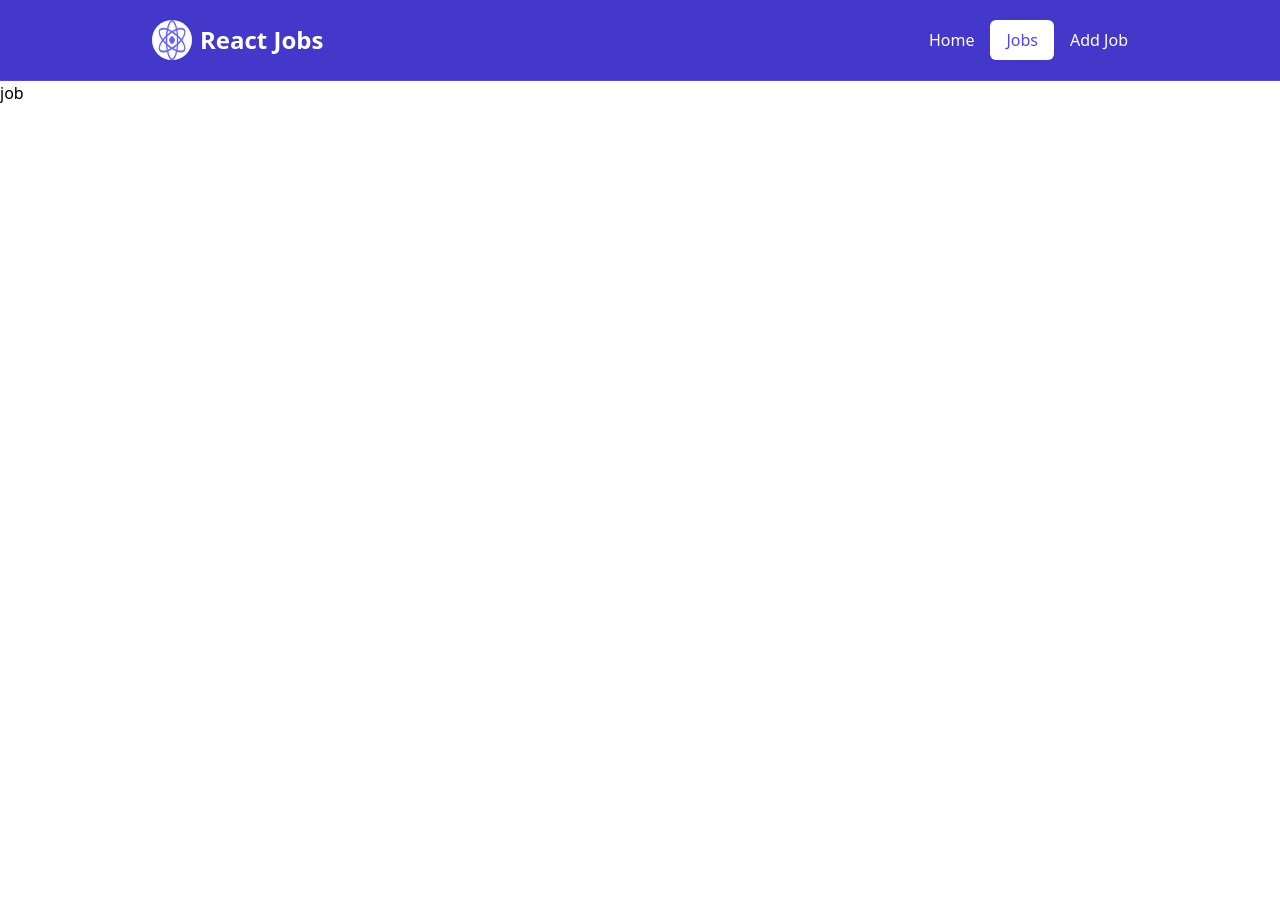
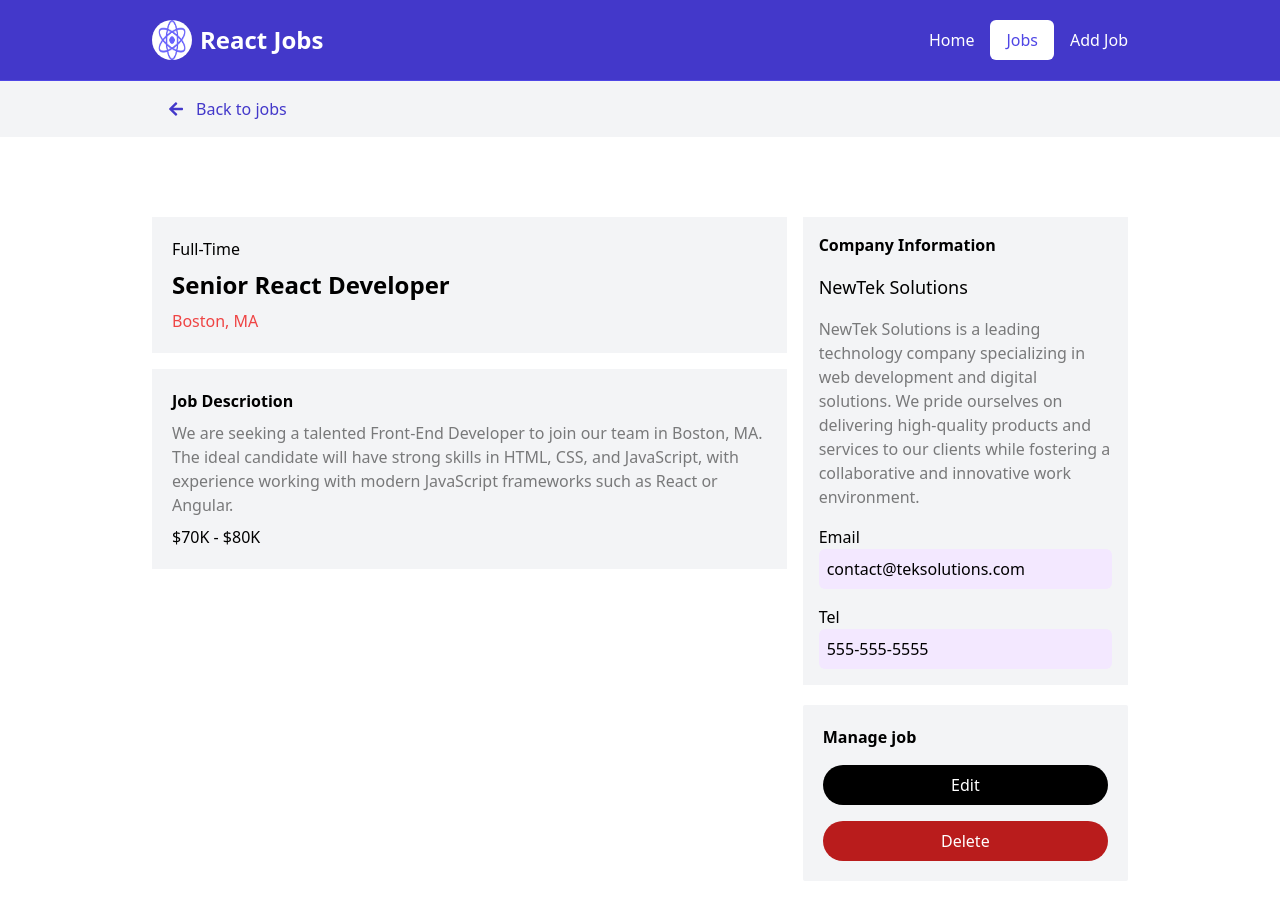
Before and after one commit to Usman-Click/React-cheat-sheet, a React (Vite) app: page /jobs/1 in a window 1280 px wide. Shown: the top 900 px of the page. Before the commit the page ends 800 px from the top, so only its background shows below. Built offline with nearby package versions, Linux system fonts and the light colour scheme; data requests are answered from the project's data file.

Commit message:
fetch job page (react router dom data loader)

```diff
--- a/src/components/JobListing.jsx
+++ b/src/components/JobListing.jsx
@@ -2,8 +2,6 @@ import React from 'react'
 import {FaMapMarker} from 'react-icons/fa'
 import { useState } from 'react';
 import { Link } from 'react-router-dom';
-
-
 
 
 function JobCard({id, type, title, description, location, salary}) {
@@ -44,7 +42,7 @@ function JobCard({id, type, title, description, location, salary}) {
                         <h4>{location}</h4>
                         </div>
 
-                        <Link to={`jobs/${id}`} className="text-white bg-indigo-500 rounded-md py-2 px-4 hover:opacity-50">
+                        <Link to={`/jobs/${id}`} className="text-white bg-indigo-500 rounded-md py-2 px-4 hover:opacity-50">
                           Apply</Link>
 
                     </div>
--- /dev/null
+++ b/src/components/ManageJob.jsx
@@ -0,0 +1,16 @@
+import React from 'react'
+
+function ManageJob() {
+  return (
+    <>
+      <div className="bg-gray-100 rounded-sm space-y-4 p-5">
+        <h1 className="font-bold">Manage job</h1>
+        <button className='rounded-full bg-black text-white p-2 w-full'>Edit</button>
+        <button className='rounded-full bg-red-700 text-white p-2 w-full'>Delete</button>
+
+      </div>
+    </>
+  )
+}
+
+export default ManageJob
--- a/src/pages/JobPage.jsx
+++ b/src/pages/JobPage.jsx
@@ -1,19 +1,75 @@
 import React from 'react'
-import { useParams } from 'react-router-dom'
+import { useParams, useLoaderData } from 'react-router-dom'
 import { useState } from 'react'
+import { FaArrowLeft } from 'react-icons/fa'
+import ManageJob from '../components/ManageJob'
+import { Link } from 'react-router-dom'
 
 function JobPage() {
 
     const {id} = useParams();
+    const job = useLoaderData()
 
   return (
-    <div>job</div>
+    <>
+
+    <div className=" bg-gray-100">
+      <div className="container mx-auto flex p-4 text-indigo-700 space-x-3 items-center">
+       <Link to="/jobs"> <FaArrowLeft /> </Link>
+        <h3>Back to jobs</h3>
+      </div>
+    </div>
+
+    <div className="flex justify-between container mx-auto my-20 space-x-4 items-start">
+
+      {/* Left side */}
+      <div className="flex-1 flex-col space-y-4">
+
+        <div className="p-5 bg-gray-100 space-y-2">
+          <h1>{job.type}</h1>
+          <h5 className=' text-2xl font-bold'>{job.title}</h5>
+          <h5 className='text-red-500'>{job.location}</h5>
+          </div>
+
+          <div className="p-5 bg-gray-100 space-y-2">
+          <h1 className='font-bold'>Job Descriotion</h1>
+          <h5 className='opacity-50 text-base'>{job.description}</h5>
+          <h5 className=''>{job.salary}</h5>
+        </div>
+
+      </div>
+
+      {/* Right side */}
+      <div className='w-1/3 space-y-5'>
+
+      <div className=' bg-gray-100 p-4 space-y-4'>
+        <h1 className='font-bold'>Company Information</h1>
+        <h1 className='text-lg'>{job.company.name}</h1>
+        <p className='opacity-50 text-base'>{job.company.description}</p>
+        <div>
+         <label>Email</label>
+         <h5 className='p-2 bg-purple-100 rounded-md'>{job.company.contactEmail}</h5>
+        </div>
+        <div>
+          <label>Tel</label>
+         <h5 className='p-2 bg-purple-100 rounded-md'>{job.company.contactPhone}</h5>
+        </div>
+      </div>
+
+      <ManageJob />
+
+      </div>
+
+    </div>
+
+
+    </>
   )
 }
 
 const jobLoader = async ({params}) => {
     const req = await fetch (`http://localhost:5000/jobs/${params.id}`)
-    const res = req.json
+    const res = await req.json()
     return res;
 }
 
```
